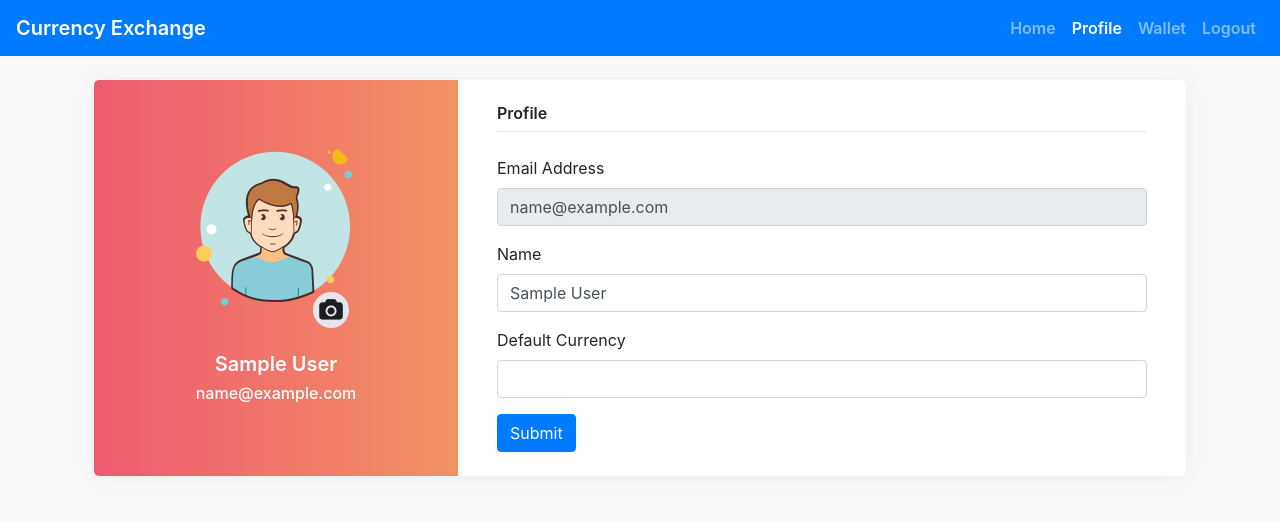
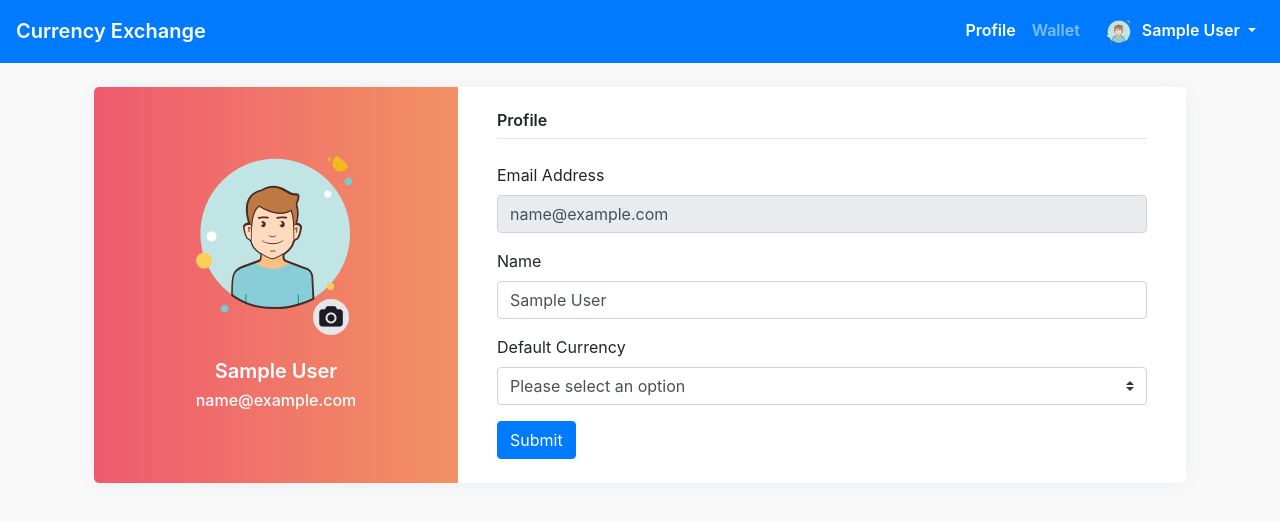
Before and after one commit to JayButani/currency-exchange, a Flask app: page /profile in a window 1280 px wide. Shown: the top 522 px of the page. Run offline with Flask 2, Linux system fonts and the light colour scheme; the visitor is signed in with stand-in values (Sample User, id 1); data comes from the database, SQL or seed files in the repository; data that the repository does not hold is empty; some libraries are stand-ins or nearby versions.

Commit message:
Html Layout change, Currencies loaded from database.

```diff
--- a/requirements.txt
+++ b/requirements.txt
@@ -5,3 +5,5 @@ flask-login
 Flask-Migrate
 psycopg2-binary
 gunicorn
+pytest
+requests
--- a/website/static/css/index.css
+++ b/website/static/css/index.css
@@ -1,7 +1,9 @@
 body {
     background-color: #f9f9fa
 }
-
+.nav-item {
+    line-height: 1.8;
+}
 .fw-600 {
     font-weight: 600
 }
--- a/website/static/js/index.js
+++ b/website/static/js/index.js
@@ -16,6 +16,7 @@ $('#profile_image').change(function () {
     success: function (response) {
       if (response.success) {
         $("#display_profile_image").attr('src', response.url);
+        $("#header_user_image").attr('src', response.url);
       }
     }
   });
--- a/website/templates/base.html
+++ b/website/templates/base.html
@@ -23,17 +23,24 @@
     <div class="collapse navbar-collapse" id="navbarNav">
       <ul class="navbar-nav ml-auto">
         {% if user.is_authenticated %}
-        <li class="nav-item {{'active' if request.path == '/' else ''}}">
-          <a class="nav-link fw-600" href="/">Home</span></a>
-        </li>
         <li class="nav-item {{'active' if request.path == '/profile' else ''}}">
           <a class="nav-link fw-600" href="/profile">Profile</a>
         </li>
-        <li class="nav-item {{'active' if request.path == '/wallet' else ''}}">
+        <li class="nav-item {{'active' if request.path in ['/wallet','/wallet/add','/wallet/withdraw','/wallet/transfer'] else ''}}">
           <a class="nav-link fw-600" href="/wallet">Wallet</a>
         </li>
-        <li class="nav-item">
-          <a class="nav-link fw-600" href="/logout">Logout</a>
+        <li class="nav-item dropdown ml-2">
+          <a class="nav-link dropdown-toggle fw-600 text-white" href="#" id="navbarDropdownMenuLink" role="button" data-toggle="dropdown" aria-haspopup="true" aria-expanded="false">
+            {% if user.profile_image_url: %}
+              <img id="header_user_image" src="{{user.profile_image_url}}" width="30" height="30" class="rounded-circle mr-1">
+            {% else %}
+              <img id="header_user_image" src="static/user.png" width="30" height="30" class="rounded-circle mr-1">
+            {% endif %}
+            {{user.name}}
+          </a>
+          <div class="dropdown-menu dropdown-menu-right" aria-labelledby="navbarDropdownMenuLink">
+            <a class="dropdown-item" href="/logout">Logout</a>
+          </div>
         </li>
         {% else %}
         <li class="nav-item {{'active' if request.path == '/login' else ''}}">
--- a/website/templates/profile.html
+++ b/website/templates/profile.html
@@ -40,7 +40,13 @@
 
                         <div class="form-group">
                             <label for="default_currency">Default Currency</label>
-                            <input type="text" class="form-control" value="{{wallet.currency}}" id="default_currency" name="default_currency" />
+                            <select class="custom-select" value="{{wallet.currency}}" id="default_currency"
+                                name="default_currency" required>
+                                <option>Please select an option</option>
+                                {% for currency in all_currencies %}
+                                <option value="{{currency[0]}}" {% if currency[0]==wallet.currency %} selected{% endif %}>{{currency[0]}} ({{currency[1]}})</option>
+                                {% endfor %}
+                            </select>
                         </div>
                         <button type="submit" class="btn btn-primary">Submit</button>
                     </form>
--- a/website/views.py
+++ b/website/views.py
@@ -1,7 +1,7 @@
 from flask import Blueprint, render_template, request, flash, redirect, url_for, jsonify, current_app
 from flask_login import login_required, current_user
 from . import db
-from .models import Transaction, User, Wallet
+from .models import Transaction, User, Wallet, Currency
 import os, datetime, string, random
 from werkzeug.utils import secure_filename
 from sqlalchemy import desc
@@ -14,12 +14,6 @@ TXN_MESSAGES = dict(
     RECEIVED_FROM='Money received from'
 )
 views = Blueprint('views', __name__)
-
-@views.route('/', methods=['GET', 'POST'])
-@login_required
-def home():
-    return render_template("home.html", user=current_user)
-
 
 @views.route('/profile', methods=['GET', 'POST'])
 @login_required
@@ -46,7 +40,7 @@ def profile():
             return redirect(url_for('views.profile'))
 
     wallet = Wallet.query.filter_by(user_id= current_user.id).first()
-    return render_template("profile.html", user=current_user, wallet=wallet)
+    return render_template("profile.html", user=current_user, wallet=wallet, all_currencies=get_currencies())
 
 
 @views.route('/upload_image', methods=['POST'])
@@ -100,7 +94,7 @@ def wallet_add():
         flash('Your transaction is successful. Wallet Balance updated!', category='success')
         return redirect(url_for('views.wallet'))
     else:
-        return render_template("wallet_add.html", user=current_user, wallet=wallet)
+        return render_template("wallet_add.html", user=current_user, wallet=wallet, all_currencies=get_currencies())
 
 
 @views.route('/wallet/withdraw', methods=['GET', 'POST'])
@@ -123,7 +117,6 @@ def wallet_transfer():
     sender_wallet = Wallet.query.filter_by(user_id=current_user.id).first()
     if request.method == 'POST':
         receiver_id = request.form.get('receiver')
-        currency = request.form.get('currency')
         amount = request.form.get('amount')
         receiver_user = User.query.filter_by(id = receiver_id).first()
         receiver_wallet = Wallet.query.filter_by(user_id=receiver_id).first()
@@ -161,6 +154,9 @@ def generate_txn_id(n = 10):
     return ''.join(random.SystemRandom().choice(string.ascii_uppercase + string.digits) for _ in range(n))
 
 def create_txn(wallet, type, amount, currency, tag, user=None):
+    if not wallet.currency == currency:
+        pass
+
     transaction = Transaction(
         wallet_id = wallet.id,
         txn_id=generate_txn_id(),
@@ -181,3 +177,7 @@ def get_description(tag, sender_receiver):
         return f'{TXN_MESSAGES[tag.upper()]} {sender_receiver.name}'
     else:
         return TXN_MESSAGES[tag.upper()]
+
+def get_currencies():
+    all_currencies = Currency.query.all()
+    return [[x.code, x.name] for x in all_currencies]
```
Also changed, not shown: tests/functional/test_signup.py (+0 -2 lines), tests/unit/test_models.py (+0 -1 lines), website/auth.py (+11 -1 lines), website/templates/wallet_add.html (+5 -4 lines), website/templates/wallet_transfer.html (+0 -9 lines).
